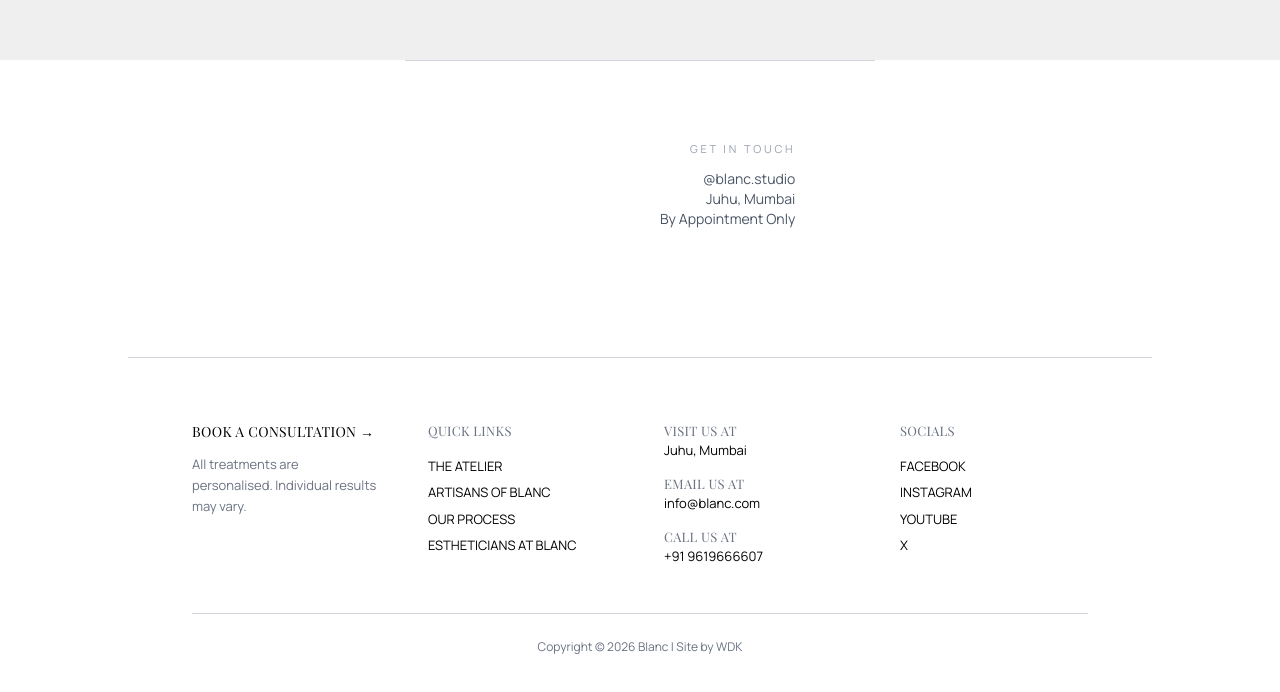
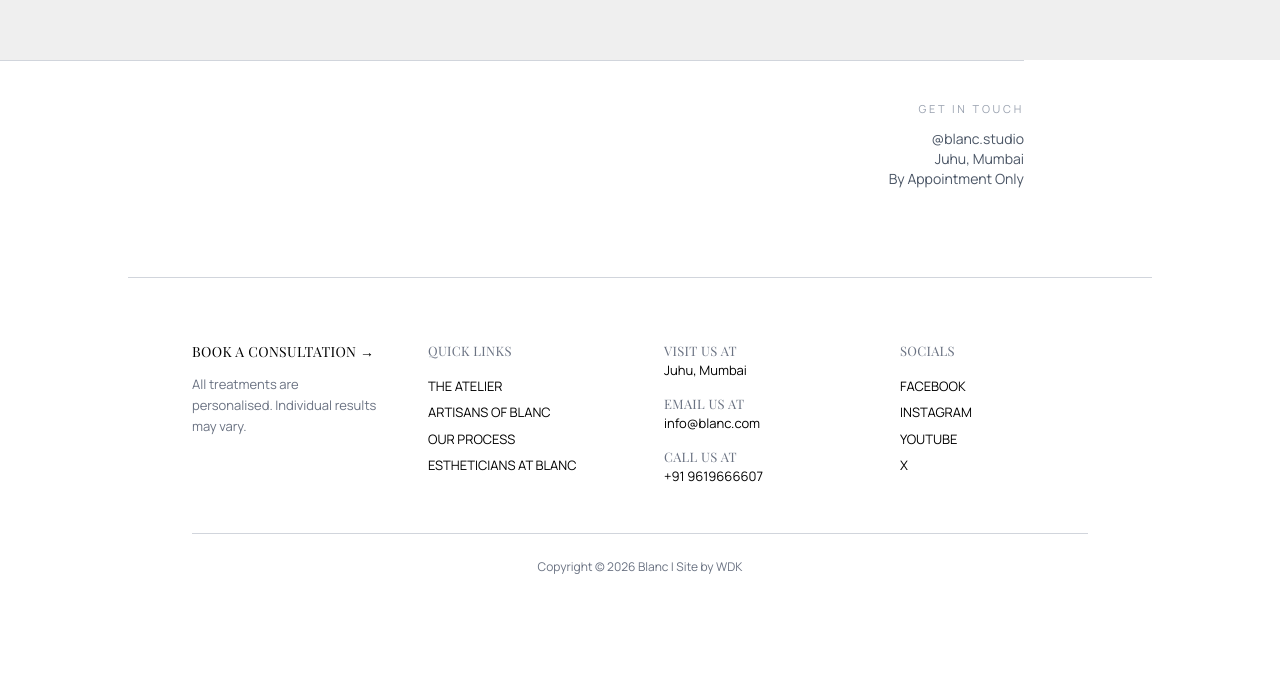
Before and after one commit to Ladwa14/blanc-website, a Next.js app: page /faq in a window 1280 px wide. Shown: the part 3646-4338 px from the top of the page. After the commit the page ends 4286 px from the top, so only its background shows below. Built offline with nearby package versions, Linux system fonts and the light colour scheme; a web font is replaced by a local one.

Commit message:
to place the bottom address properly

```diff
--- a/app/faq/FaqClient.tsx
+++ b/app/faq/FaqClient.tsx
@@ -389,7 +389,7 @@ export default function FaqClient() {
       </section>
 
 
-<div className="max-w-4xl mx-auto px-6 md:px-20 py-20 border-t border-gray-300">
+<div className="max-w-5xl px-6 md:px-0 py-10 border-t border-gray-300">
   <div className="grid md:grid-cols-2 gap-10">
 
     <p className="font-playfair text-xl italic text-gray-500 leading-relaxed">
```
